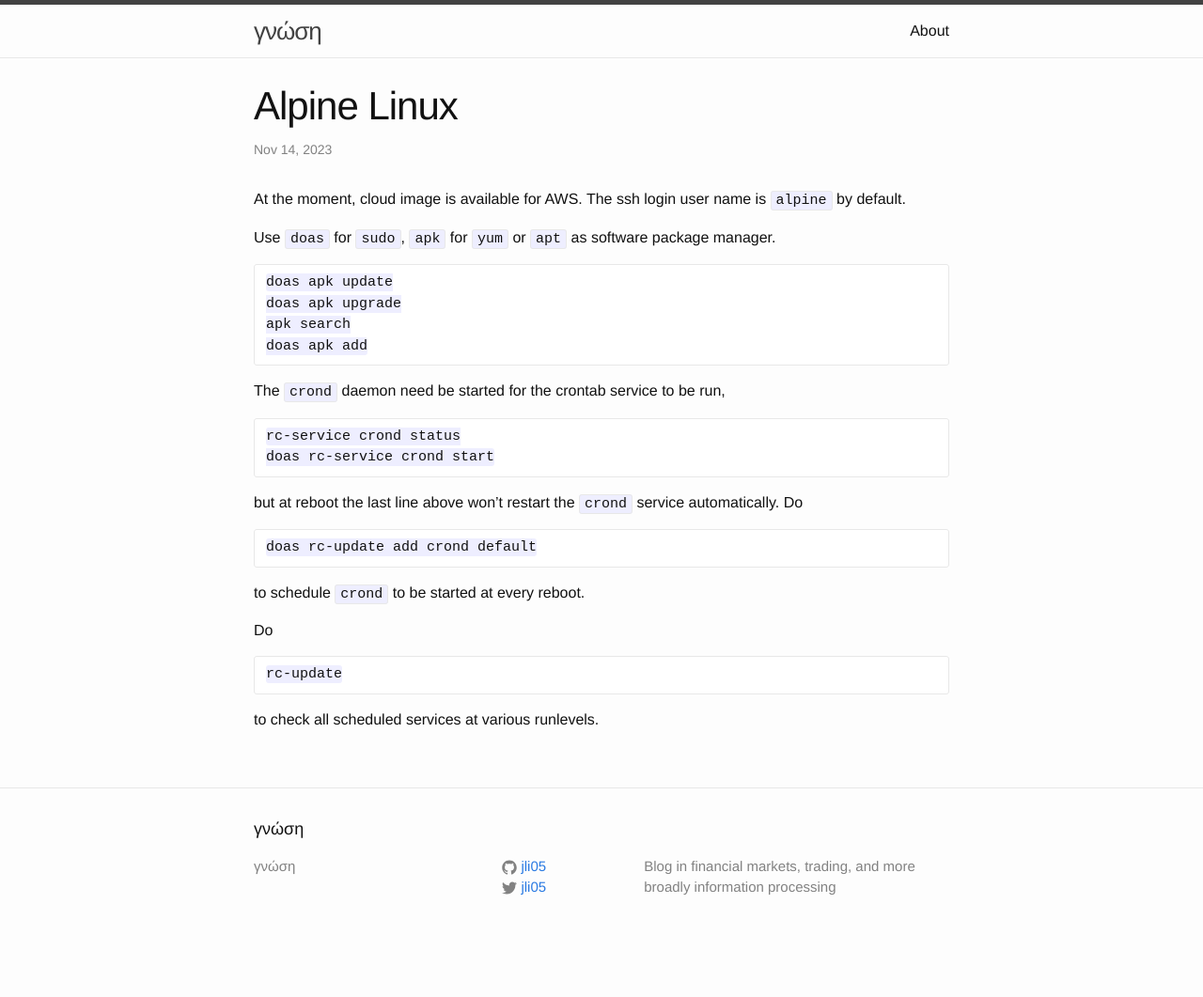
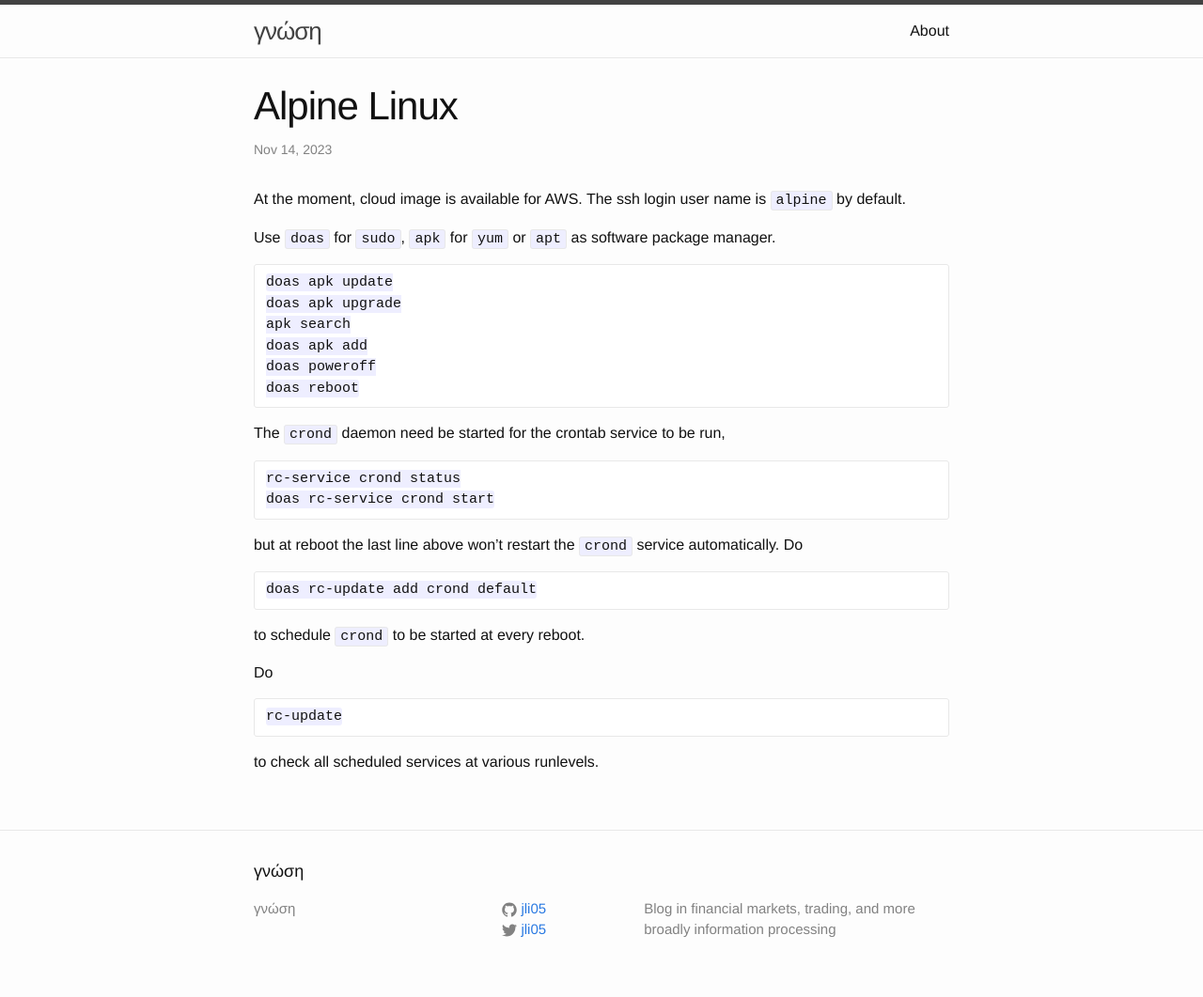
Before and after one commit to jli05/jli05.github.io, a Jekyll site: the page built from _posts/2023-11-14-Alpine-Linux.md, in a window 1280 px wide. Shown: the whole page at 94% size. Built offline with Jekyll 4.4.1, drawn with Linux system fonts in a browser that asks for light colours; before the commit the page ends 1016 px from its top, so only the background shows below that.

Commit message:
add poweroff instruction

````diff
--- a/_posts/2023-11-14-Alpine-Linux.md
+++ b/_posts/2023-11-14-Alpine-Linux.md
@@ -12,6 +12,8 @@
 doas apk upgrade
 apk search
 doas apk add
+doas poweroff
+doas reboot
 ```
 
 The `crond` daemon need be started for the crontab service to be run,
````
